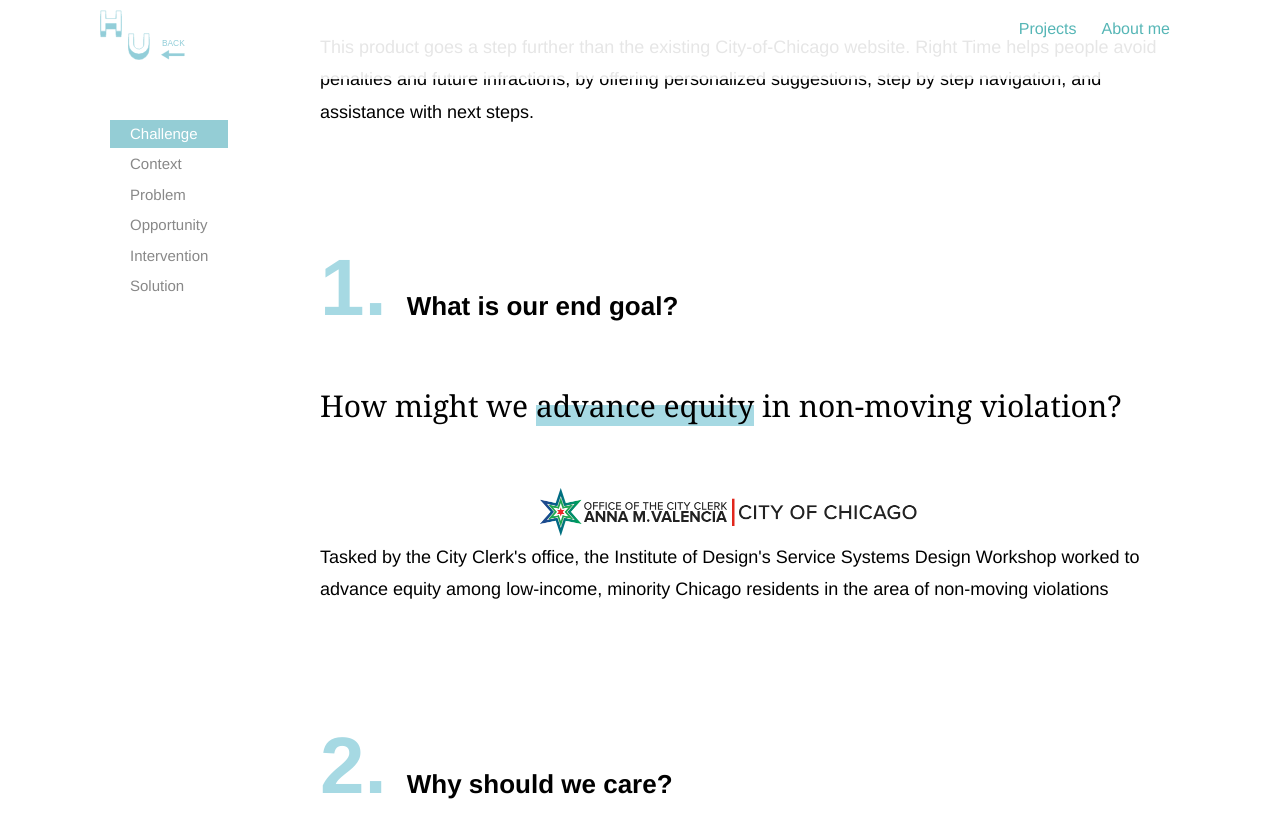
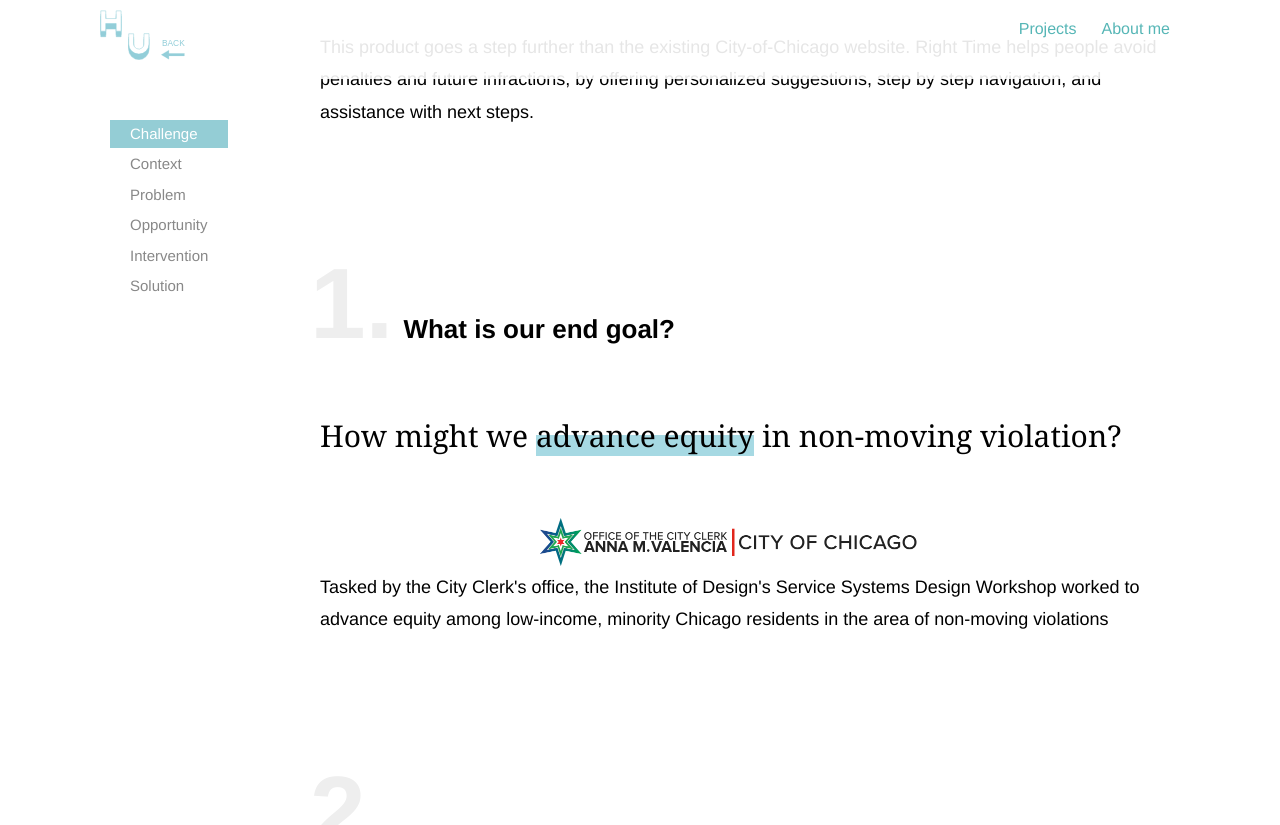
Before and after one commit to yuanyuanhu96/Potfolio-Archive, a Jekyll site: the page projects/ticket.html, which Jekyll copies as it is, in a window 1280 px wide and 1400 px high, scrolled down 1074 px. Shown: the top 825 px of the window. Built offline with Jekyll 4.4.1, drawn with Linux system fonts in a browser that asks for light colours; some of the changed text lies outside the part shown.

Commit message:
Change h2 number to gray

```diff
--- a/CSS/projects.css
+++ b/CSS/projects.css
@@ -552,10 +552,13 @@ a.NaviProject:hover {
 }
 
 .post-wrapper h2 .number{
-  color: #A6D9E3;
+  color: #eee;
   display: inline;
-  font-size: 80px;
-  margin-right: 20px;
+  font-size: 100px;
+  /* margin-right: 20px; */
+  position: relative;
+    left: -10px;
+
 }
 
 
--- a/projects/ticket.html
+++ b/projects/ticket.html
@@ -155,7 +155,7 @@
                 <div id="step5" class="dowebok">
 
                     <h2><div class="number">5.</div>Where we should intervene?</h2>
-                    <div class="highlight">"Paying a ticket for us is <mark>not</mark> as easy as just clicking the 'PAY' on the website. "</div>
+                    <div class="highlight">"Paying a ticket for us is <mark>not as easy as just clicking the 'PAY' </mark>on the website. "</div>
                     <p><img alt="Git Bash" src="../img/ticket/ticket-04.svg" /> </p>
 
                     <p>Most of our participants thoughts the fine of the non-moving violation is too high, while people with different income levels react so differently on the same amount of penalty. <b>Unfortunately, for those who was already struggling with paying the initial ticket, more bill is coming.</b>
```
